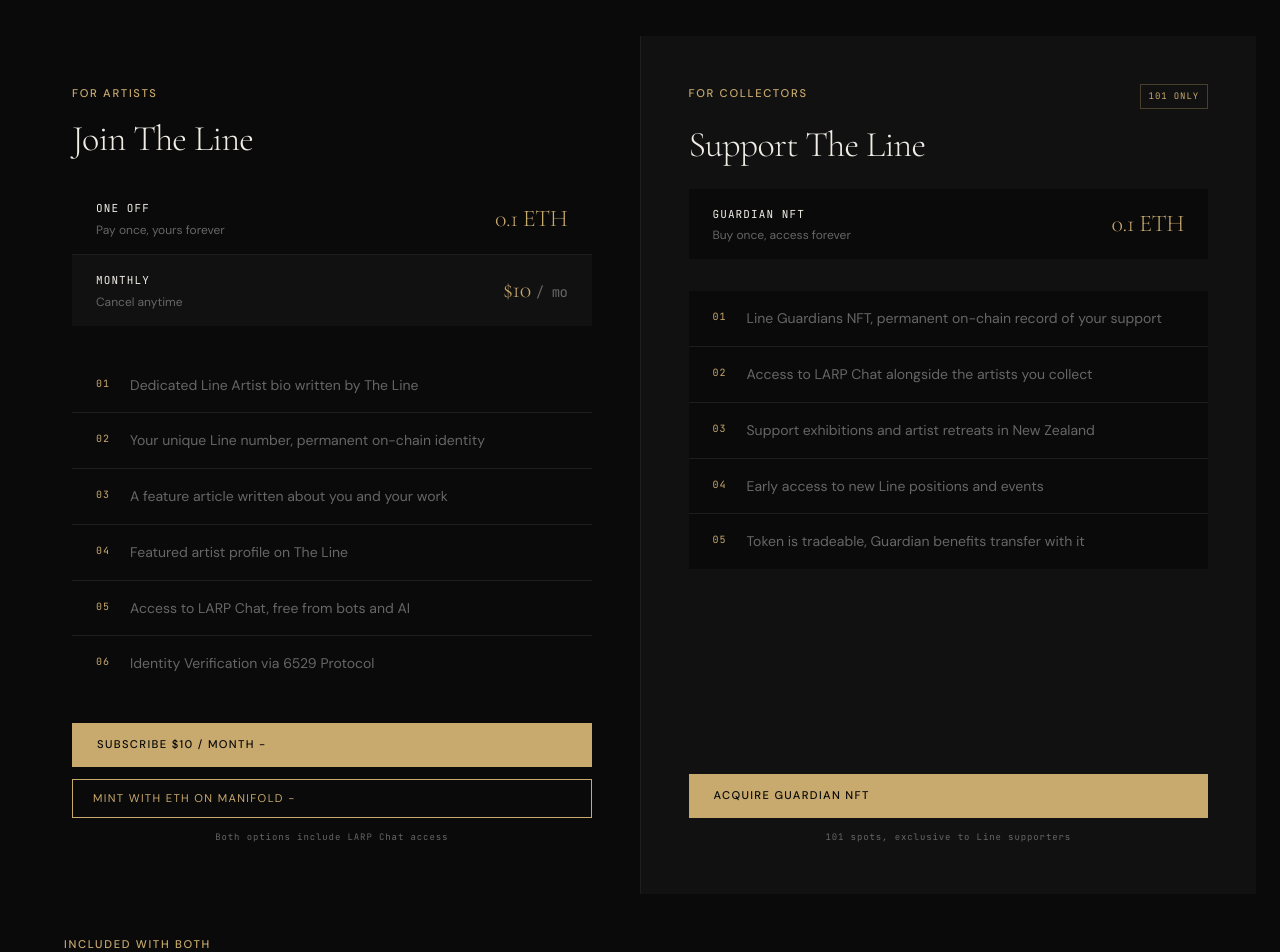
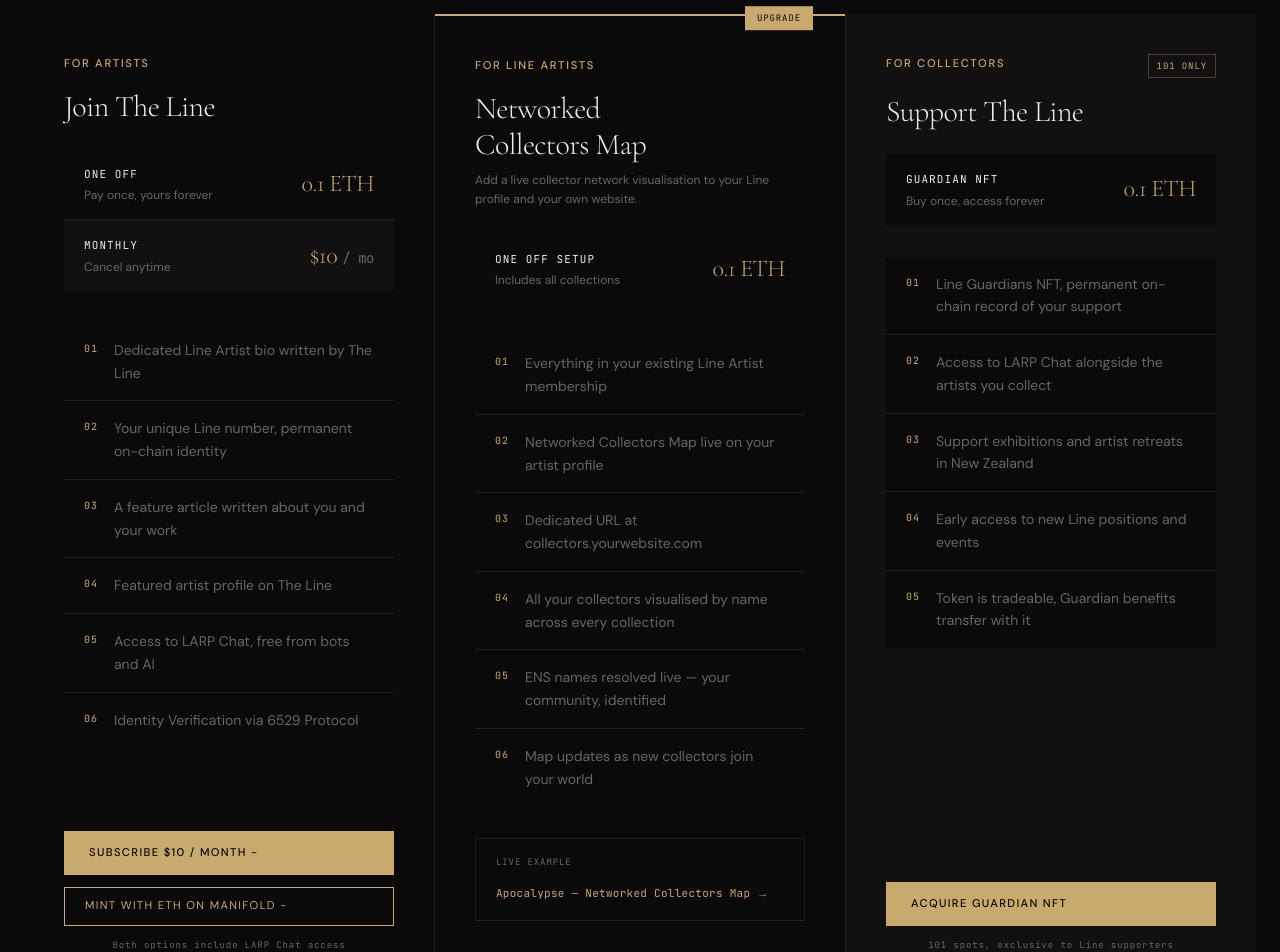
Before and after one commit to MintFaced/theline, a Next.js app: page /join in a window 1280 px wide. Shown: the part 580-1532 px from the top of the page. Built offline with nearby package versions, Linux system fonts and the light colour scheme; no server answers.

Commit message:
Add files via upload

```diff
--- a/app/join/page.tsx
+++ b/app/join/page.tsx
@@ -1,14 +1,16 @@
 import type { Metadata } from 'next'
 import Link from 'next/link'
 import { JoinButtons } from '@/components/JoinButtons'
+import { NcmUpgradeButton } from '@/components/NcmUpgradeButton'
 
 export const metadata: Metadata = {
   title: 'Join The Line',
   description: 'Join The Line as an artist or support as a Guardian.',
 }
 
-const MANIFOLD_LARP = 'https://manifold.xyz/@mintfaced/id/3807920368'
-const OPENSEA_GUARDIANS = 'https://opensea.io/collection/the-line-guardians'
+const MANIFOLD_LARP       = 'https://manifold.xyz/@mintfaced/id/3807920368'
+const MANIFOLD_NCM        = 'https://manifold.xyz/@mintfaced/id/3807920368' // TODO: replace with NCM Manifold mint URL
+const OPENSEA_GUARDIANS   = 'https://opensea.io/collection/the-line-guardians'
 
 const ARTIST_BENEFITS = [
   'Dedicated Line Artist bio written by The Line',
@@ -17,6 +19,15 @@ const ARTIST_BENEFITS = [
   'Featured artist profile on The Line',
   'Access to LARP Chat, free from bots and AI',
   'Identity Verification via 6529 Protocol',
+]
+
+const NCM_BENEFITS = [
+  'Everything in your existing Line Artist membership',
+  'Networked Collectors Map live on your artist profile',
+  'Dedicated URL at collectors.yourwebsite.com',
+  'All your collectors visualised by name across every collection',
+  'ENS names resolved live — your community, identified',
+  'Map updates as new collectors join your world',
 ]
 
 const GUARDIAN_BENEFITS = [
@@ -31,6 +42,7 @@ export default function JoinPage() {
   return (
     <div className="bg-line-bg min-h-screen" style={{ paddingTop: 'var(--nav-height)' }}>
 
+      {/* Hero */}
       <div className="border-b border-line-border relative overflow-hidden">
         <div className="absolute inset-0 z-0 opacity-20 pointer-events-none">
           <img src="/images/guardian-wave-1.png" alt="" className="w-full h-full object-cover" />
@@ -42,31 +54,34 @@ export default function JoinPage() {
               Join<br />The Line
             </h1>
             <p className="font-sans text-sm text-line-muted leading-relaxed max-w-lg">
-              The Line is a permanent home for digital artists. Join as an artist or support the platform as a Guardian. All members get access to a tokenized chat, free from bots and AI.
+              The Line is a permanent home for digital artists. Join as an artist, upgrade with the Networked Collectors Map, or support the platform as a Guardian.
             </p>
           </div>
         </div>
       </div>
 
       <div className="max-w-content mx-auto px-6 py-16 md:py-24">
-        <div className="grid md:grid-cols-2 gap-px bg-line-border">
 
-          <div className="bg-line-bg p-8 md:p-12 flex flex-col">
+        {/* Three column grid */}
+        <div className="grid md:grid-cols-3 gap-px bg-line-border">
+
+          {/* ── Column 1: Join The Line ── */}
+          <div className="bg-line-bg p-8 md:p-10 flex flex-col">
             <div className="flex-1">
               <p className="label mb-4">For Artists</p>
-              <h2 className="font-display font-light text-4xl text-line-text mb-6" style={{ letterSpacing: '-0.02em' }}>
+              <h2 className="font-display font-light text-3xl text-line-text mb-6" style={{ letterSpacing: '-0.02em' }}>
                 Join The Line
               </h2>
 
               <div className="space-y-px bg-line-border mb-8">
-                <div className="bg-line-bg px-6 py-4 flex items-center justify-between">
+                <div className="bg-line-bg px-5 py-4 flex items-center justify-between">
                   <div>
                     <p className="font-mono text-[11px] text-line-text tracking-widest uppercase mb-1">One off</p>
                     <p className="font-sans text-xs text-line-muted">Pay once, yours forever</p>
                   </div>
                   <span className="font-display font-light text-2xl text-line-accent" style={{ letterSpacing: '-0.02em' }}>0.1 ETH</span>
                 </div>
-                <div className="bg-line-surface px-6 py-4 flex items-center justify-between">
+                <div className="bg-line-surface px-5 py-4 flex items-center justify-between">
                   <div>
                     <p className="font-mono text-[11px] text-line-text tracking-widest uppercase mb-1">Monthly</p>
                     <p className="font-sans text-xs text-line-muted">Cancel anytime</p>
@@ -79,7 +94,7 @@ export default function JoinPage() {
 
               <div className="space-y-px bg-line-border mb-8">
                 {ARTIST_BENEFITS.map((text, i) => (
-                  <div key={i} className="bg-line-bg px-6 py-4 flex items-start gap-5">
+                  <div key={i} className="bg-line-bg px-5 py-4 flex items-start gap-4">
                     <span className="font-mono text-[10px] text-line-accent tracking-widest shrink-0 mt-0.5">
                       {String(i + 1).padStart(2, '0')}
                     </span>
@@ -92,7 +107,63 @@ export default function JoinPage() {
             <JoinButtons manifoldUrl={MANIFOLD_LARP} />
           </div>
 
-          <div className="bg-line-surface p-8 md:p-12 flex flex-col">
+          {/* ── Column 2: NCM Upgrade — highlighted ── */}
+          <div className="bg-line-bg p-8 md:p-10 flex flex-col relative" style={{ borderTop: '2px solid #C8A96E' }}>
+
+            {/* Badge */}
+            <div className="absolute top-0 right-8 -translate-y-1/2">
+              <span className="font-mono text-[9px] tracking-widest uppercase bg-line-accent text-line-bg px-3 py-1.5">
+                Upgrade
+              </span>
+            </div>
+
+            <div className="flex-1">
+              <p className="label mb-4">For Line Artists</p>
+              <h2 className="font-display font-light text-3xl text-line-text mb-2" style={{ letterSpacing: '-0.02em' }}>
+                Networked<br />Collectors Map
+              </h2>
+              <p className="font-sans text-xs text-line-muted mb-6 leading-relaxed">
+                Add a live collector network visualisation to your Line profile and your own website.
+              </p>
+
+              <div className="space-y-px bg-line-border mb-8">
+                <div className="bg-line-bg px-5 py-4 flex items-center justify-between">
+                  <div>
+                    <p className="font-mono text-[11px] text-line-text tracking-widest uppercase mb-1">One off setup</p>
+                    <p className="font-sans text-xs text-line-muted">Includes all collections</p>
+                  </div>
+                  <span className="font-display font-light text-2xl text-line-accent" style={{ letterSpacing: '-0.02em' }}>0.1 ETH</span>
+                </div>
+              </div>
+
+              <div className="space-y-px bg-line-border mb-8">
+                {NCM_BENEFITS.map((text, i) => (
+                  <div key={i} className="bg-line-bg px-5 py-4 flex items-start gap-4">
+                    <span className="font-mono text-[10px] text-line-accent tracking-widest shrink-0 mt-0.5">
+                      {String(i + 1).padStart(2, '0')}
+                    </span>
+                    <p className="font-sans text-sm text-line-muted leading-relaxed">{text}</p>
+                  </div>
+                ))}
+              </div>
+
+              {/* Live preview link */}
+              <div className="mb-8 px-5 py-4 border border-line-border">
+                <p className="font-mono text-[9px] text-line-muted tracking-widest uppercase mb-2">Live example</p>
+                <Link
+                  href="/artists/apocalypse/collectors"
+                  className="font-mono text-[11px] text-line-accent hover:opacity-70 transition-opacity tracking-wide"
+                >
+                  Apocalypse — Networked Collectors Map →
+                </Link>
+              </div>
+            </div>
+
+            <NcmUpgradeButton manifoldUrl={MANIFOLD_NCM} />
+          </div>
+
+          {/* ── Column 3: Guardians ── */}
+          <div className="bg-line-surface p-8 md:p-10 flex flex-col">
             <div className="flex-1">
               <div className="flex items-start justify-between mb-4">
                 <p className="label">For Collectors</p>
@@ -100,12 +171,12 @@ export default function JoinPage() {
                   101 only
                 </span>
               </div>
-              <h2 className="font-display font-light text-4xl text-line-text mb-6" style={{ letterSpacing: '-0.02em' }}>
+              <h2 className="font-display font-light text-3xl text-line-text mb-6" style={{ letterSpacing: '-0.02em' }}>
                 Support The Line
               </h2>
 
               <div className="space-y-px bg-line-border mb-8">
-                <div className="bg-line-bg px-6 py-4 flex items-center justify-between">
+                <div className="bg-line-bg px-5 py-4 flex items-center justify-between">
                   <div>
                     <p className="font-mono text-[11px] text-line-text tracking-widest uppercase mb-1">Guardian NFT</p>
                     <p className="font-sans text-xs text-line-muted">Buy once, access forever</p>
@@ -116,7 +187,7 @@ export default function JoinPage() {
 
               <div className="space-y-px bg-line-border mb-8">
                 {GUARDIAN_BENEFITS.map((text, i) => (
-                  <div key={i} className="bg-line-bg px-6 py-4 flex items-start gap-5">
+                  <div key={i} className="bg-line-bg px-5 py-4 flex items-start gap-4">
                     <span className="font-mono text-[10px] text-line-accent tracking-widest shrink-0 mt-0.5">
                       {String(i + 1).padStart(2, '0')}
                     </span>
@@ -138,11 +209,12 @@ export default function JoinPage() {
 
         </div>
 
+        {/* LARP Chat bar */}
         <div className="mt-px bg-line-border">
           <div className="bg-line-bg p-8 md:p-10">
             <div className="max-w-content mx-auto flex flex-col md:flex-row items-start md:items-center justify-between gap-6">
               <div>
-                <p className="label mb-2">Included with both</p>
+                <p className="label mb-2">Included with all memberships</p>
                 <h3 className="font-display font-light text-2xl text-line-text mb-2" style={{ letterSpacing: '-0.01em' }}>
                   LARP Chat
                 </h3>
@@ -159,10 +231,10 @@ export default function JoinPage() {
 
         <div className="mt-16 text-center">
           <p className="font-mono text-[10px] text-line-muted tracking-widest">
-            Recent joinoors{' '}
-            <Link href="/members/chat" className="text-line-accent hover:opacity-70 transition-opacity">
-              Enter LARP Chat
-            </Link>
+            Questions about the NCM upgrade?{' '}
+            <a href="mailto:mintface@digitalartisteconomy.com" className="text-line-accent hover:opacity-70 transition-opacity">
+              Get in touch
+            </a>
           </p>
         </div>
 
```
